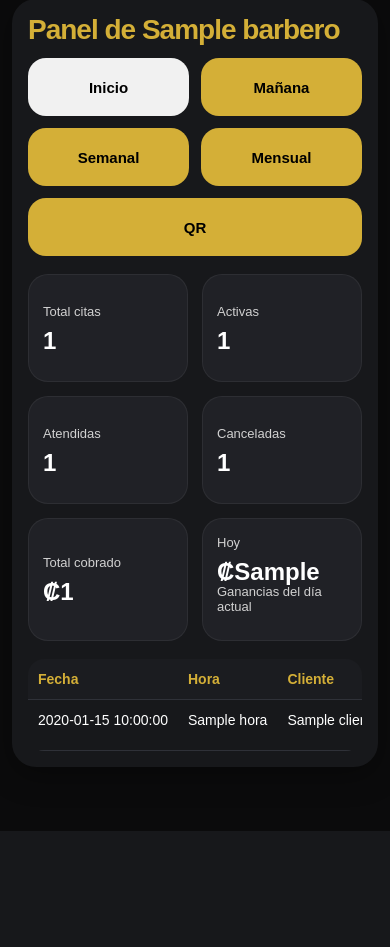
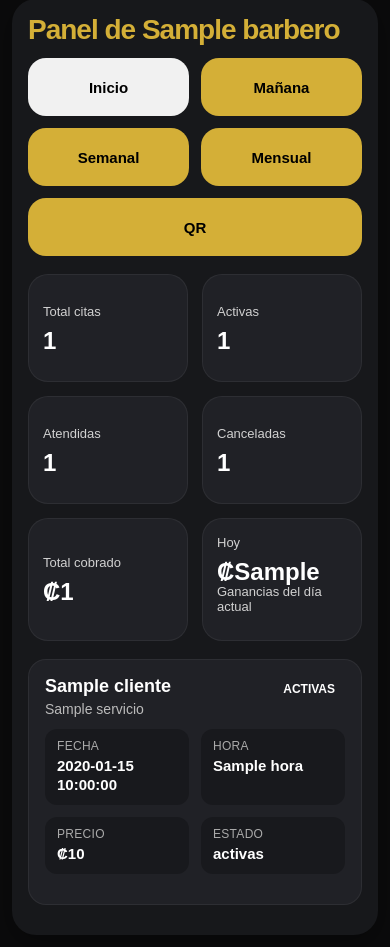
Before and after one commit to citas-barberia/barberia-junior, a Flask app: template templates/panel_barbero.html in a window 390 px wide. Shown: the part 13-960 px from the top of the page. Before the commit the page ends 844 px from the top, so only its background shows below. Run offline with Flask 3, Linux system fonts and the light colour scheme; the template is opened without the code that fills it: most values are stand-ins (such as "Sample title", 1, 10 or a date in 2020).

Commit message:
cambio de visualizacion 2026

```diff
--- a/templates/panel_barbero.html
+++ b/templates/panel_barbero.html
@@ -331,6 +331,108 @@
             width: 100%;
         }
     }
+    .tabla-desktop {
+        display: block;
+    }
+
+    .citas-mobile {
+        display: none;
+    }
+
+    .cita-card {
+        background: #202126;
+        border: 1px solid rgba(255,255,255,0.06);
+        border-radius: 18px;
+        padding: 16px;
+        margin-bottom: 14px;
+    }
+
+    .cita-card-top {
+        display: flex;
+        justify-content: space-between;
+        align-items: flex-start;
+        gap: 12px;
+        margin-bottom: 12px;
+    }
+
+    .cita-cliente {
+        font-size: 18px;
+        font-weight: 800;
+        color: white;
+        margin: 0;
+    }
+
+    .cita-servicio {
+        font-size: 14px;
+        color: #bbb;
+        margin-top: 4px;
+    }
+
+    .cita-grid {
+        display: grid;
+        grid-template-columns: 1fr 1fr;
+        gap: 12px;
+        margin-bottom: 14px;
+    }
+
+    .cita-item {
+        background: #18191d;
+        border-radius: 12px;
+        padding: 10px 12px;
+    }
+
+    .cita-label {
+        font-size: 12px;
+        color: #aaa;
+        margin-bottom: 4px;
+        text-transform: uppercase;
+        letter-spacing: .3px;
+    }
+
+    .cita-value {
+        font-size: 15px;
+        font-weight: 700;
+        color: white;
+        line-height: 1.25;
+        word-break: break-word;
+    }
+
+    .cita-acciones {
+        display: flex;
+        flex-direction: column;
+        gap: 10px;
+    }
+
+    .cita-acciones form {
+        margin: 0;
+    }
+
+    .cita-acciones .btn {
+        width: 100%;
+    }
+
+    .sin-citas {
+        background: #202126;
+        border: 1px solid rgba(255,255,255,0.06);
+        border-radius: 16px;
+        padding: 16px;
+        color: #bbb;
+        text-align: center;
+    }
+
+    @media (max-width: 640px) {
+        .tabla-desktop {
+            display: none;
+        }
+
+        .citas-mobile {
+            display: block;
+        }
+
+        .cita-grid {
+            grid-template-columns: 1fr 1fr;
+        }
+    }
 </style>
 </head>
 <body>
@@ -367,6 +469,7 @@
             </div>
         </div>
 
+<div class="tabla-desktop">
     <div class="table-wrap">
         <table>
             <thead>
@@ -409,6 +512,61 @@
                 {% endfor %}
             </tbody>
         </table>
+    </div>
+</div>
+
+<div class="citas-mobile">
+    {% if citas %}
+        {% for c in citas %}
+        <div class="cita-card">
+            <div class="cita-card-top">
+                <div>
+                    <p class="cita-cliente">{{ c.cliente }}</p>
+                    <div class="cita-servicio">{{ c.servicio }}</div>
+                </div>
+                <span class="tag {{ c.estado }}">{{ c.estado }}</span>
+            </div>
+
+            <div class="cita-grid">
+                <div class="cita-item">
+                    <div class="cita-label">Fecha</div>
+                    <div class="cita-value">{{ c.fecha_bonita }}</div>
+                </div>
+
+                <div class="cita-item">
+                    <div class="cita-label">Hora</div>
+                    <div class="cita-value">{{ c.hora }}</div>
+                </div>
+
+                <div class="cita-item">
+                    <div class="cita-label">Precio</div>
+                    <div class="cita-value">₡{{ c.precio }}</div>
+                </div>
+
+                <div class="cita-item">
+                    <div class="cita-label">Estado</div>
+                    <div class="cita-value">{{ c.estado }}</div>
+                </div>
+            </div>
+
+            {% if c.estado == "activa" %}
+            <div class="cita-acciones">
+                <form action="/panel/atendida" method="POST">
+                    <input type="hidden" name="id" value="{{ c.id }}">
+                    <button class="btn btn-ok" type="submit">Atendida</button>
+                </form>
+
+                <form action="/panel/cancelar" method="POST" onsubmit="return confirm('¿Cancelar esta cita?');">
+                    <input type="hidden" name="id" value="{{ c.id }}">
+                    <button class="btn btn-danger" type="submit">Cancelar</button>
+                </form>
+            </div>
+            {% endif %}
+        </div>
+        {% endfor %}
+    {% else %}
+        <div class="sin-citas">No hay citas registradas.</div>
+    {% endif %}
 </div>
     </div>
 
```
Lines whose indentation alone changed are shown as unchanged.
